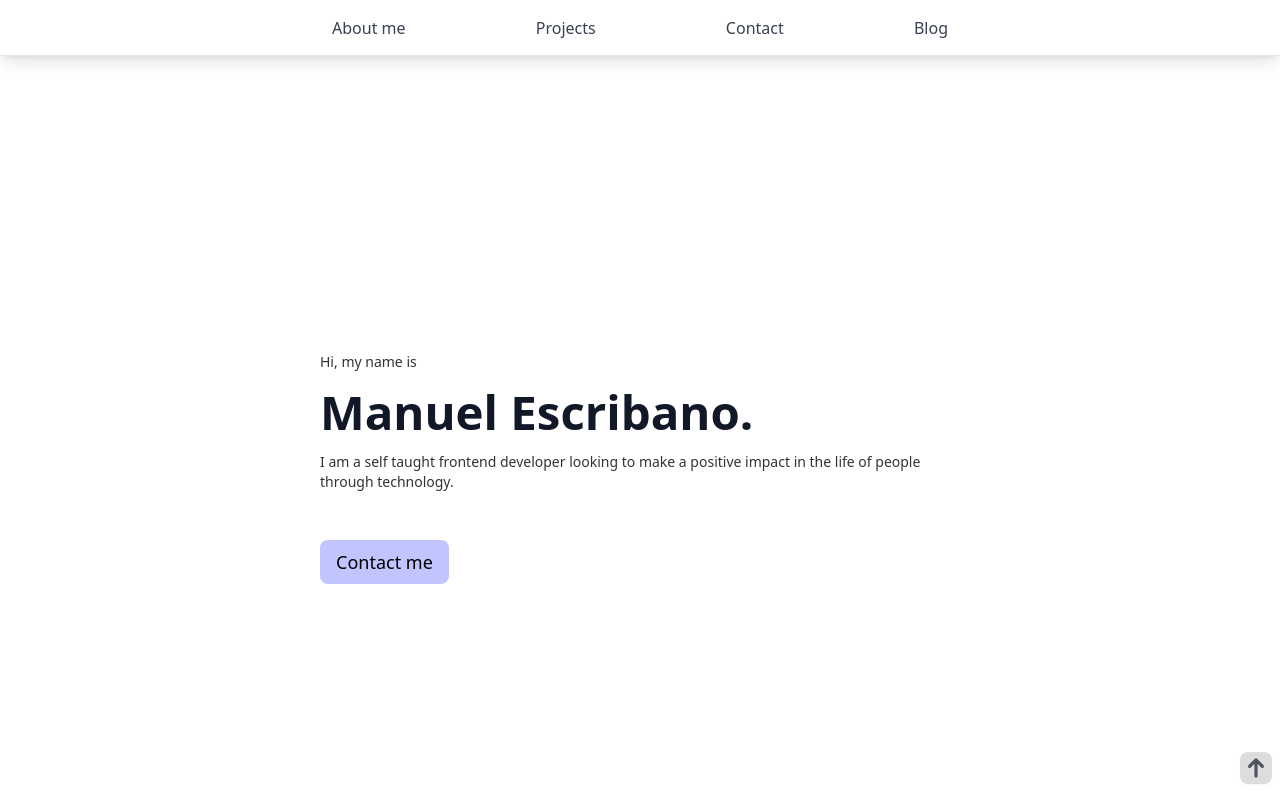
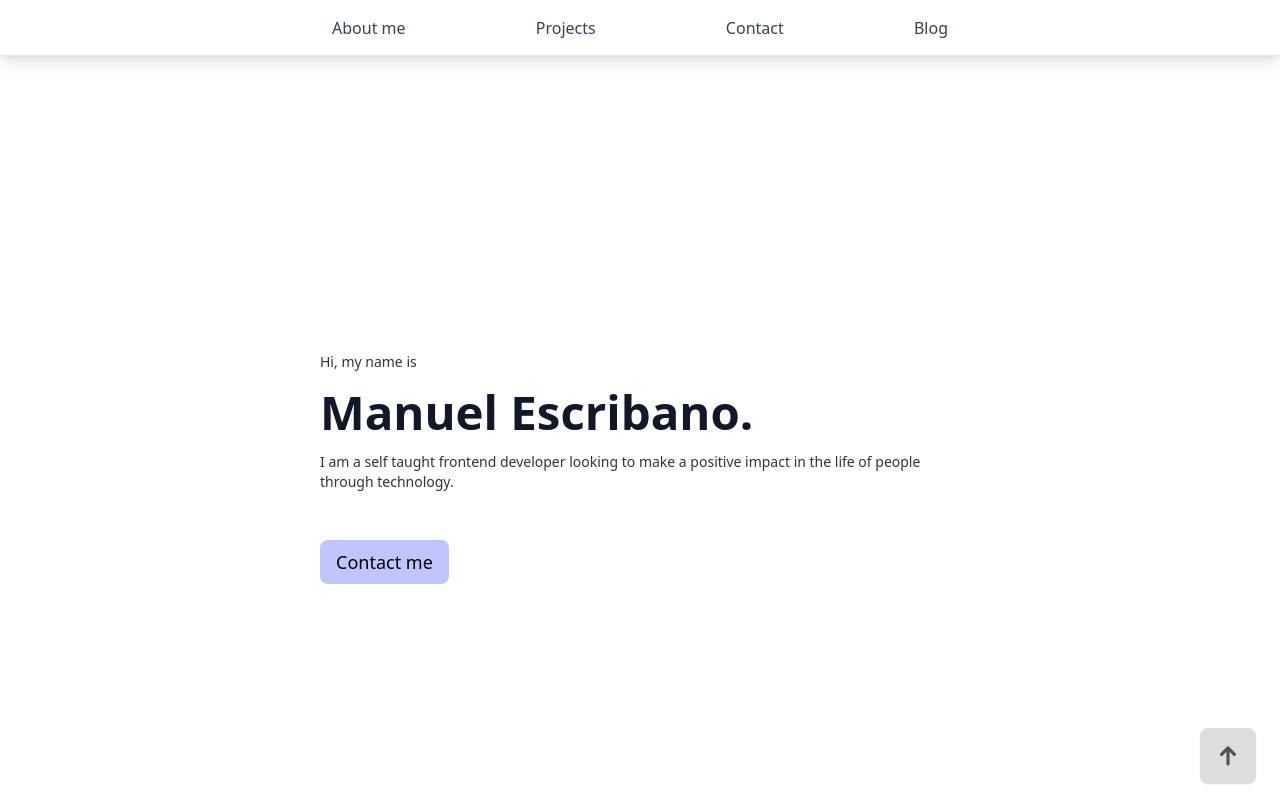
Before and after one commit to LPRegen/portfolio, a Next.js app: page / in a window 1280 px wide. Shown: the top 800 px of the page. Built offline with nearby package versions, Linux system fonts and the light colour scheme.

Commit message:
refactor: add styles for diff screen resolutions

```diff
--- a/components/ScrollToTop.tsx
+++ b/components/ScrollToTop.tsx
@@ -2,9 +2,12 @@ import Link from 'next/link';
 import { Icon } from './Icons';
 
 export default function ScrollToTop() {
+  const scrollStyles =
+    'text-black text-opacity-[0.7] rounded-lg shadow-sm bg-secondary-100 fixed bottom-4 right-2 sm:right-6 sm:p-3';
+
   return (
     <Link href="/">
-      <a className="text-black text-opacity-[0.7] rounded-lg shadow-sm bg-secondary-100 fixed bottom-4 right-2">
+      <a className={`${scrollStyles}`}>
         <Icon iconName="arrowUp" size="large" />
       </a>
     </Link>
```
